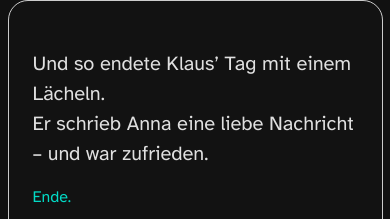
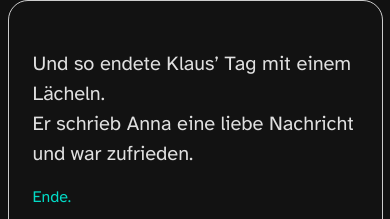
Before and after one commit to KIMMIHYE12/2030Future, a React (Vite) app: page /scenario1/ending2 in a window 390 px wide. Shown: the top 219 px of the page. Built offline with nearby package versions, Linux system fonts and the light colour scheme.

Commit message:
sytles edit

```diff
--- a/src/App.css
+++ b/src/App.css
@@ -71,6 +71,12 @@ body {
 }
 
 @media (max-width: 480px) and (orientation: portrait) {
+  .App {
+    flex-direction: column;
+    align-items: stretch;
+    height: auto;
+    padding: 0;
+  }
   .phone-frame {
     width: 375px;
     height: 100dvh; /* 디바이스 실제 뷰포트 높이 */
--- a/src/pages/scenario1/Ending2.jsx
+++ b/src/pages/scenario1/Ending2.jsx
@@ -7,7 +7,7 @@ const Ending2 = () => {
         <p className='ending-text'>
           Und so endete Klaus’ Tag mit einem Lächeln.
           <br />
-          Er schrieb Anna eine liebe Nachricht – und war zufrieden.
+          Er schrieb Anna eine liebe Nachricht und war zufrieden.
         </p>
 
         <p className='ending-finish'>Ende.</p>
```
